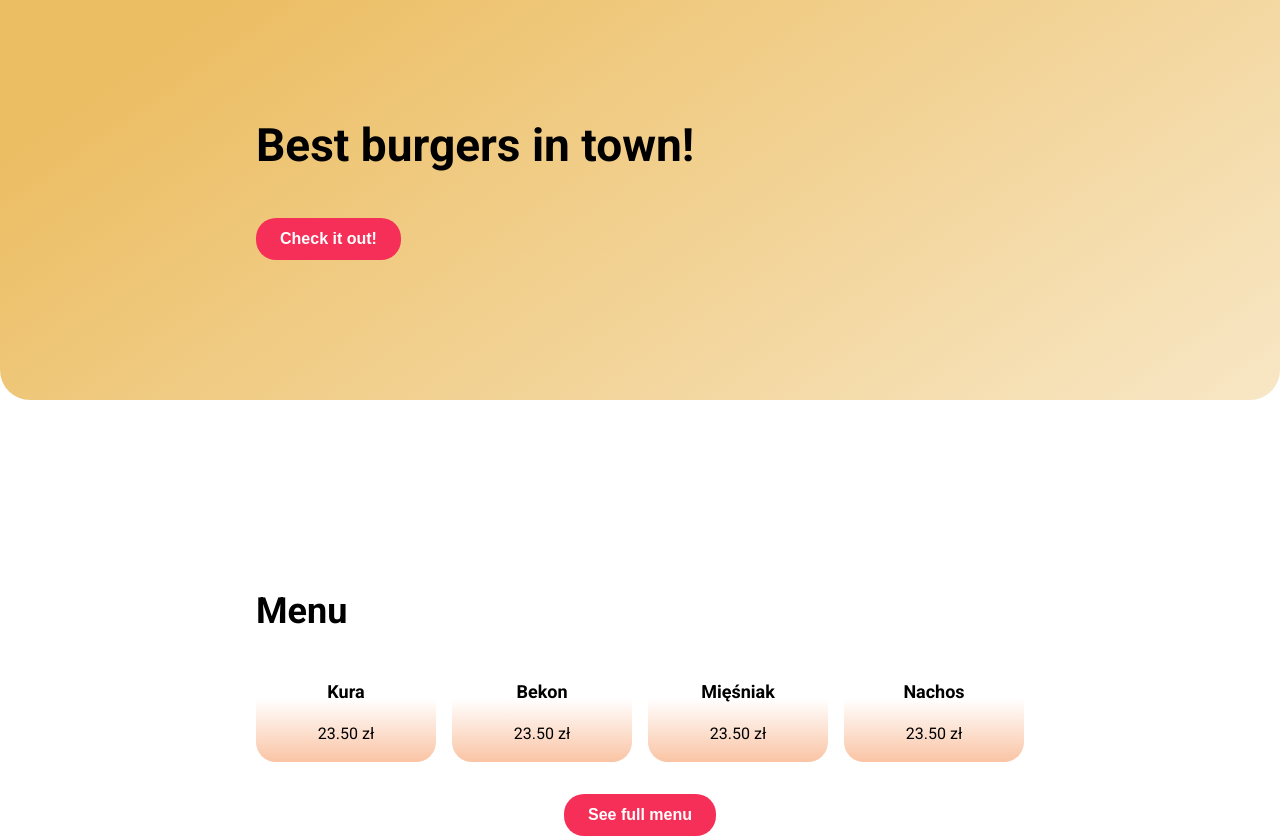
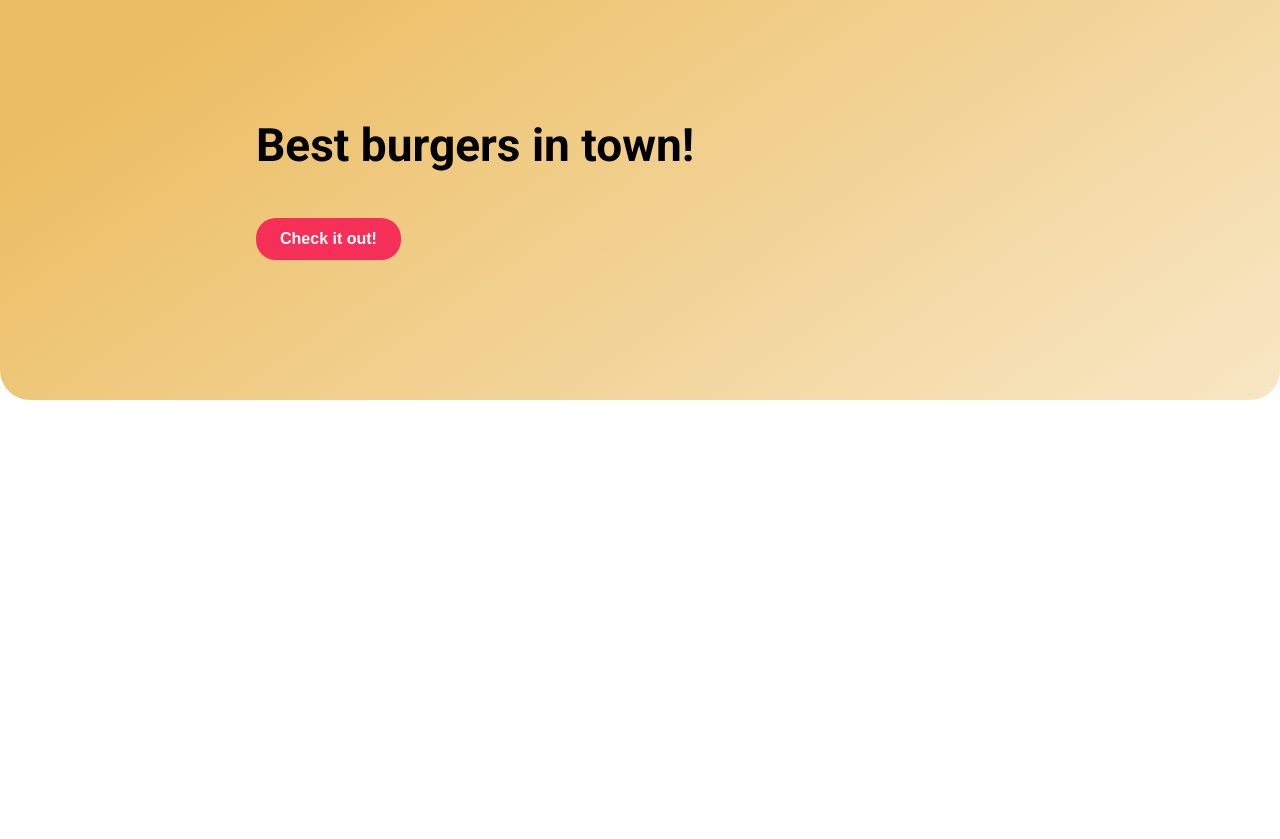
Before and after one commit to MaslowskiLukasz/restaurant_page, a website built with webpack: page dist/index.html in a window 1280 px wide. Shown: the top 839 px of the page. After the commit the page ends 800 px from the top, so only its background shows below. Built offline with nearby package versions, Linux system fonts and the light colour scheme.

Commit message:
Recreate top part with JS inside separate module

```diff
--- /dev/null
+++ b/src/home.js
@@ -0,0 +1,29 @@
+function createHeadingContent() {
+  const heading = document.createElement('section');
+  const title = document.createElement('h1');
+  const btn = document.createElement('button');
+
+  heading.id = 'heading';
+  title.textContent = 'Best burgers in town!';
+  btn.id = 'call-to-action-btn';
+  btn.textContent = 'Check it out!';
+  heading.appendChild(title);
+  heading.appendChild(btn);
+
+  return heading;
+}
+
+let openMainPage = function() {
+  const content = document.getElementById('content');
+  const top = document.createElement('section');
+  const middle = document.createElement('section');
+  const bottom = document.createElement('section');
+
+  top.id = 'top';
+  middle.id = 'middle';
+  bottom.id = 'bottom';
+  top.appendChild(createHeadingContent());
+  content.appendChild(top);
+}
+
+export { openMainPage };
--- a/src/index.js
+++ b/src/index.js
@@ -1 +1,3 @@
-console.log('Hello');
+import { openMainPage } from './home.js'
+
+openMainPage();
```
Also changed, not shown: dist/index.html, dist/main.js.
